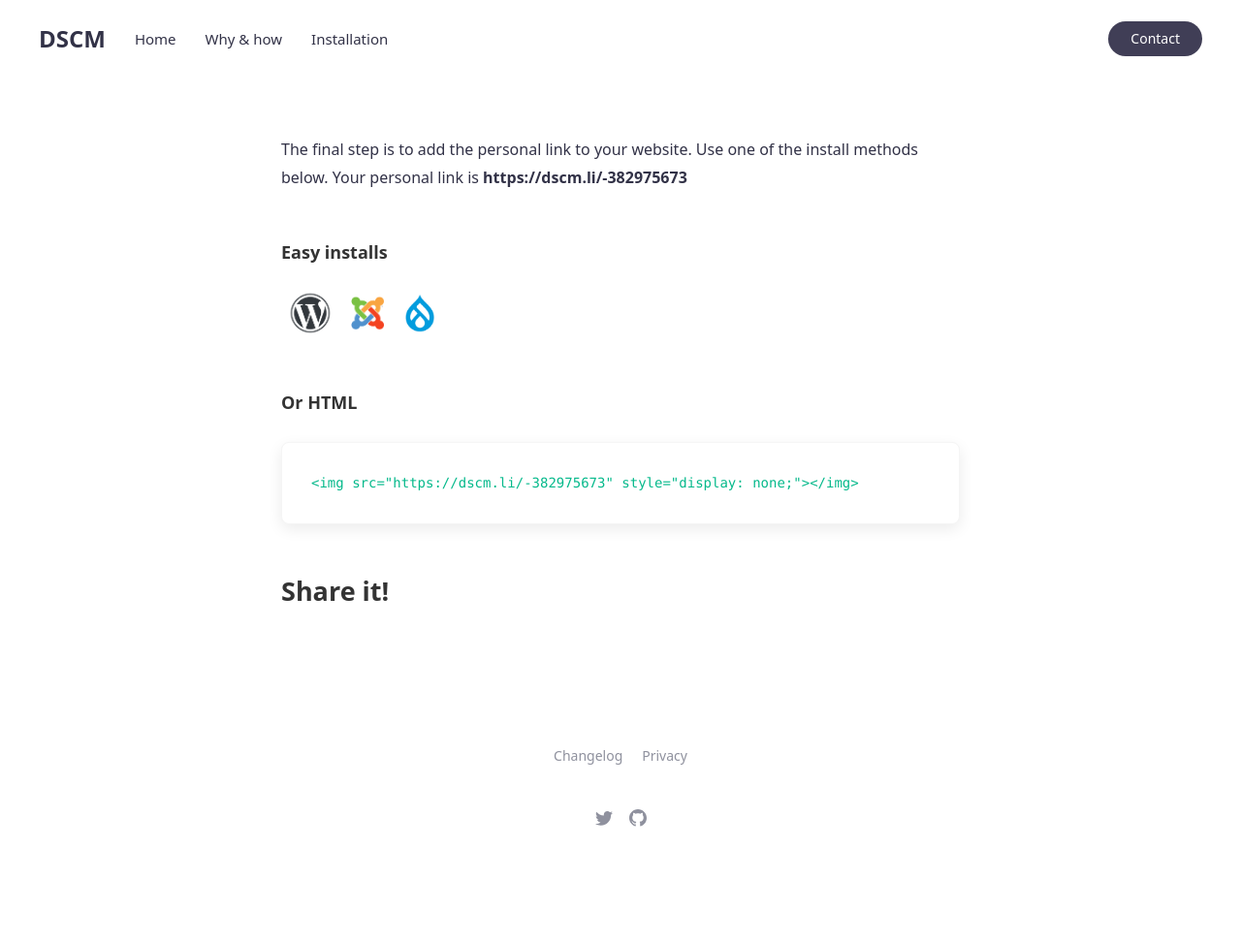
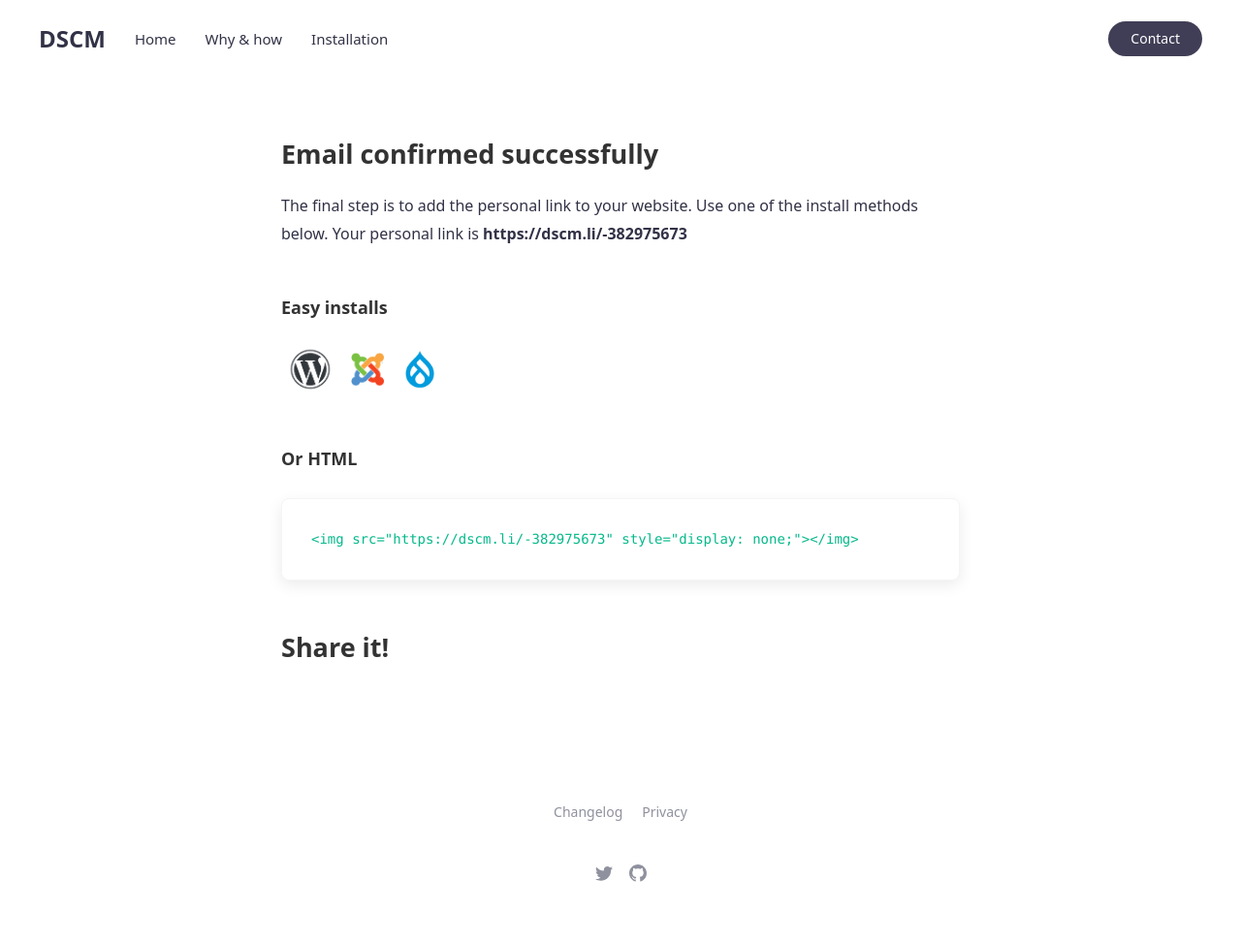
Before and after one commit to didsomeonecloneme/didsomeonecloneme.github.io, a Jekyll site: the page built from confirmed.md, in a window 1280 px wide. Shown: the whole page at 97% size. Built offline with Jekyll 4.4.1, drawn with Linux system fonts in a browser that asks for light colours; comment, search, counter and statistics services are not loaded; before the commit the page ends 914 px from its top, so only the background shows below that.

Commit message:
Update confirmed.md

```diff
--- a/confirmed.md
+++ b/confirmed.md
@@ -4,6 +4,8 @@ width: xsmall
 title: Email address confirmed successfully
 permalink: /confirmed/
 ---
+
+## Email confirmed successfully
 
 The final step is to add the personal link to your website.
 Use one of the install methods below. Your personal link is <b>https://dscm.li/-382975673</b>
```
